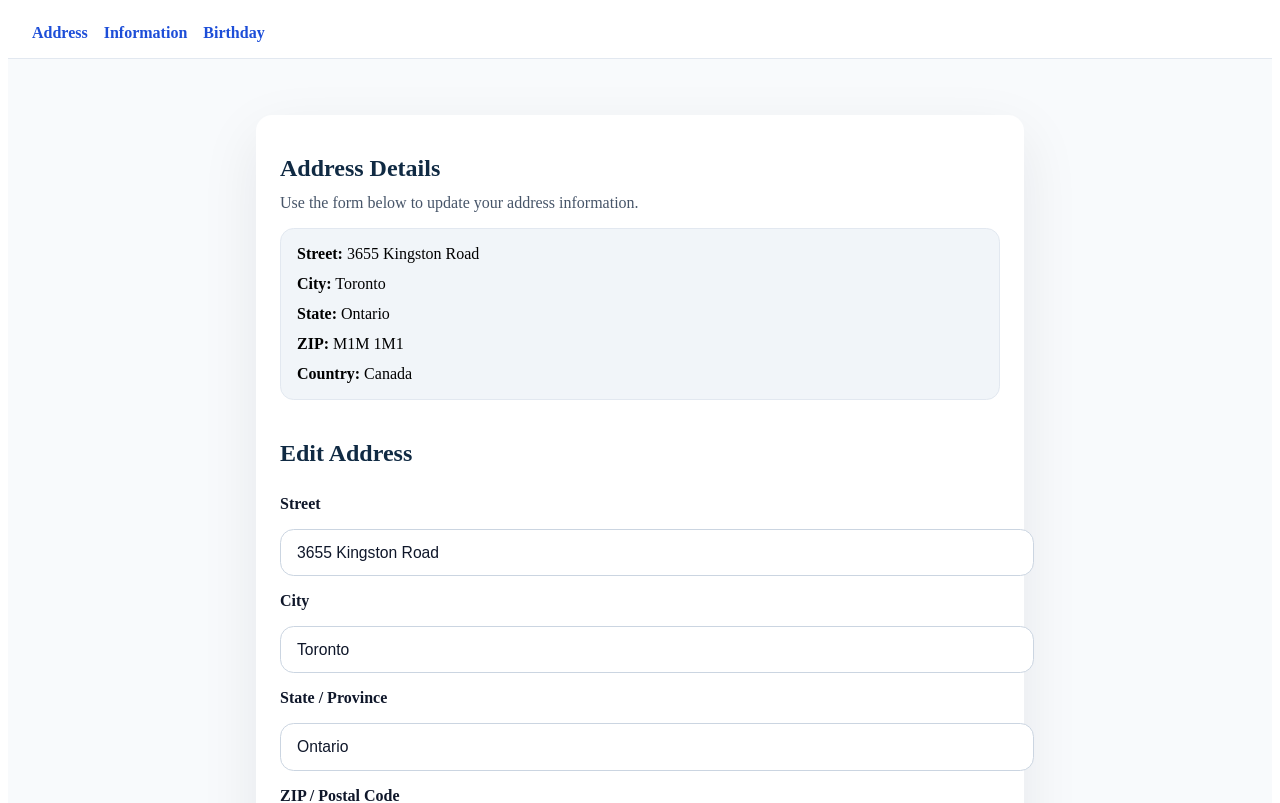
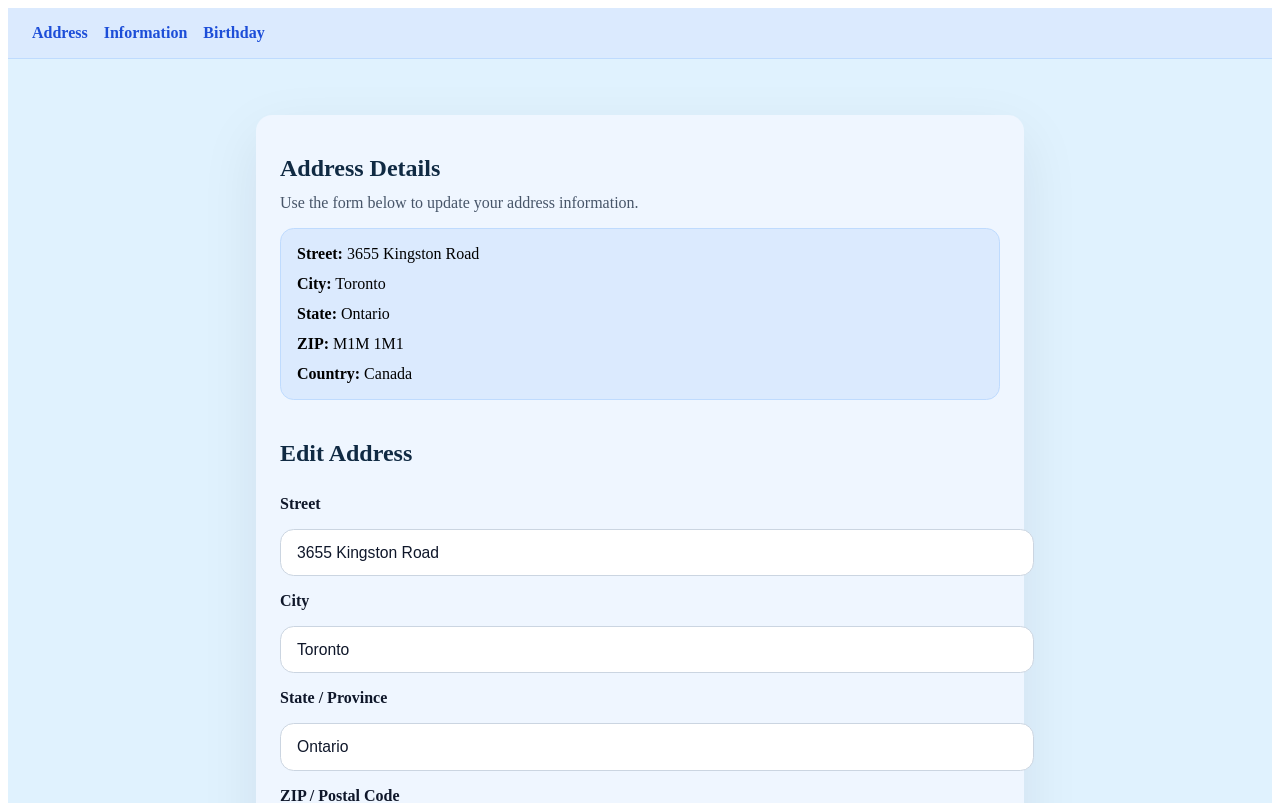
Before and after one commit to alexnoutashGTA/AidaSpace, an Angular app: page /address in a window 1280 px wide. Shown: the top 803 px of the page. Built offline with nearby package versions, Linux system fonts and the light colour scheme.

Commit message:
background blue

```diff
--- a/src/app/address/address.css
+++ b/src/app/address/address.css
@@ -4,7 +4,7 @@
   padding: 1.5rem;
   display: grid;
   gap: 1.5rem;
-  background: #ffffff;
+  background: #eff6ff;
   border-radius: 1rem;
   box-shadow: 0 20px 60px rgba(15, 23, 42, 0.08);
 }
@@ -28,9 +28,9 @@
   display: grid;
   gap: 0.75rem;
   padding: 1rem;
-  background: #f1f5f9;
+  background: #dbeafe;
   border-radius: 0.85rem;
-  border: 1px solid #e2e8f0;
+  border: 1px solid #bfdbfe;
 }
 
 .address-form {
--- a/src/app/app.css
+++ b/src/app/app.css
@@ -1,6 +1,6 @@
 .app-shell {
   min-height: 100vh;
-  background: #f8fafc;
+  background: #e0f2fe;
 }
 
 .app-nav {
@@ -9,8 +9,8 @@
   flex-wrap: wrap;
   align-items: center;
   padding: 1rem 1.5rem;
-  background: #ffffff;
-  border-bottom: 1px solid #e2e8f0;
+  background: #dbeafe;
+  border-bottom: 1px solid #bfdbfe;
 }
 
 .app-nav a {
```
